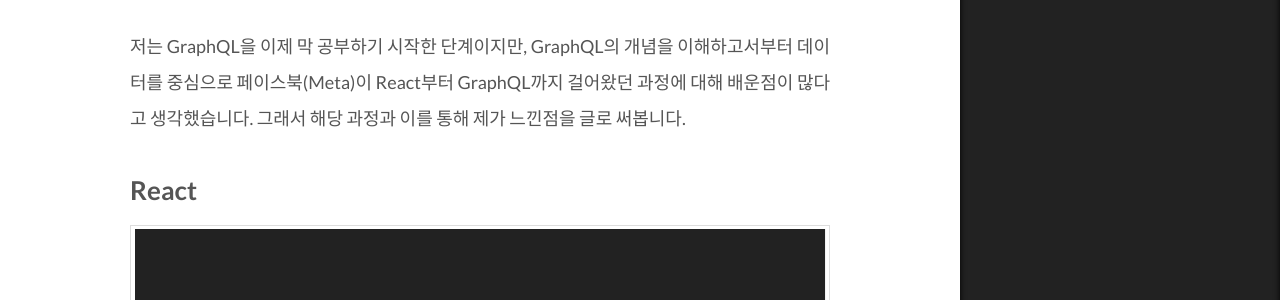
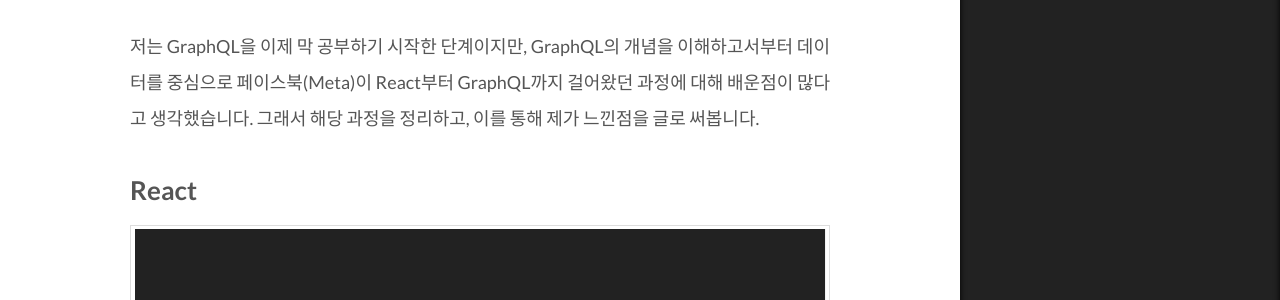
Before and after one commit to gusrb3164/gusrb3164.github.io, a Jekyll site: the page built from _posts/2022-03-14-react-graphql.md, in a window 1280 px wide. Shown: the part 517-817 px from the top of the page. Built offline with Jekyll 4.4.1, drawn with Linux system fonts in a browser that asks for light colours; comment, search, counter and statistics services are not loaded.

Commit message:
fix introduction

```diff
--- a/_posts/2022-03-14-react-graphql.md
+++ b/_posts/2022-03-14-react-graphql.md
@@ -6,7 +6,7 @@
 tags: [Programming, Web, GraphQL, React]
 ---
 
-저는 GraphQL을 이제 막 공부하기 시작한 단계이지만, GraphQL의 개념을 이해하고서부터 데이터를 중심으로 페이스북(Meta)이 React부터 GraphQL까지 걸어왔던 과정에 대해 배운점이 많다고 생각했습니다. 그래서 해당 과정과 이를 통해 제가 느낀점을 글로 써봅니다.
+저는 GraphQL을 이제 막 공부하기 시작한 단계이지만, GraphQL의 개념을 이해하고서부터 데이터를 중심으로 페이스북(Meta)이 React부터 GraphQL까지 걸어왔던 과정에 대해 배운점이 많다고 생각했습니다. 그래서 해당 과정을 정리하고, 이를 통해 제가 느낀점을 글로 써봅니다.
 
 ## React
 
```
